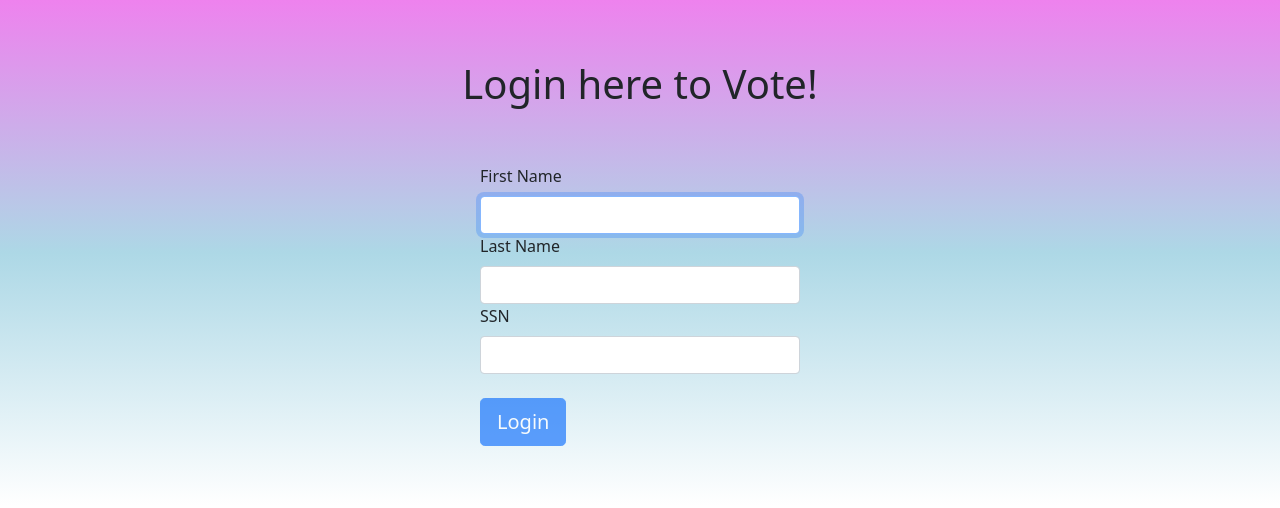
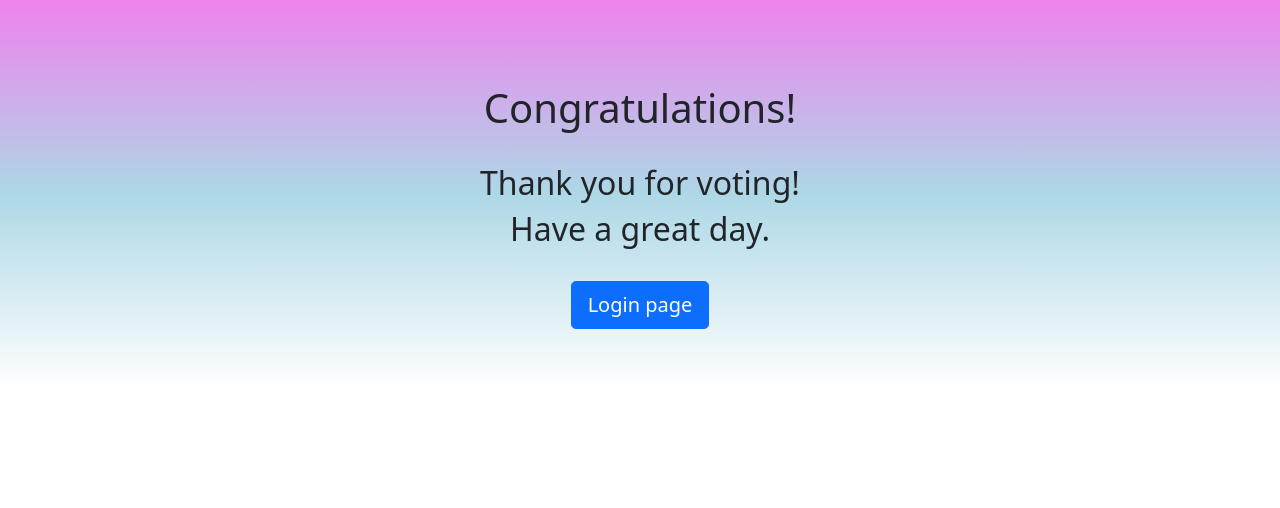
Before and after one commit to DalisaNguyen/CPSC454Project, a React (Create React App) app in the folder my-app/: page /confirmed in a window 1280 px wide. Shown: the top 508 px of the page. Built offline with nearby package versions, Linux system fonts and the light colour scheme.

Commit message:
made some minor style changes, still a work in progress. Also added code for the last page that confirms that the user voted.

```diff
--- a/my-app/src/App.js
+++ b/my-app/src/App.js
@@ -3,6 +3,8 @@ import Login from "./containers/Login/Login";
 import "./containers/Login/Login.css";
 import Candidates from "./containers/Candidates/Candidates";
 import Voted from "./containers/Voted/Voted";
+import Confirmed from "./containers/Confirmed/Confirmed";
+
 import { BrowserRouter as Router, Route, Switch } from "react-router-dom";
 
 function App() {
@@ -26,15 +28,23 @@ function App() {
       <header className="App-header">
         <Router>
           <Switch>
+
             <Route exact path="/candidates">
               <Candidates candidateNames={candidateName} handleCandidate={handleCandidate}/>
             </Route>
+
             <Route exact path="/voted">
               <Voted candidateNames={candidateName}/>
             </Route>
+
+            <Route exact path="/confirmed">
+              <Confirmed/>
+            </Route>
+
             <Route path="/">
               <Login />
             </Route>
+
           </Switch>
         </Router>
       </header>
--- a/my-app/src/containers/Candidates/Candidates.css
+++ b/my-app/src/containers/Candidates/Candidates.css
@@ -1,4 +1,4 @@
-@media all and (min-width: 480px) {
+@media all {
   .Candidates {
     background-image: linear-gradient(violet, lightblue, white);
   }
--- a/my-app/src/containers/Candidates/Candidates.js
+++ b/my-app/src/containers/Candidates/Candidates.js
@@ -1,6 +1,6 @@
 import React from "react";
 import "./Candidates.css";
-import { Card, CardGroup, ToggleButton } from "react-bootstrap";
+import { Card, ToggleButton } from "react-bootstrap";
 import Button from "react-bootstrap/Button";
 import { useHistory } from "react-router-dom";
 
@@ -57,24 +57,11 @@ export default function Candidates(props) {
 
   let history = useHistory();
 
-  const handleSubmit = (name) => {
-    // console.log(`candidate ${name}`);
-  };
-
   return (
     <div className="Candidates">
       <br />
       <h1 className="heading">Candidates</h1>
       <br />
-      {/* <ToggleButtonGroup
-                onChange={(value) => {
-                    console.log(value);
-                    handleCandidate("candidates_name", value);
-                }}
-                defaultValue={candidateNames.candidates_name}
-                name="candidates_name"
-                type="checkbox"
-        > */}
       <div
         style={{
           width: "95%",
@@ -102,7 +89,6 @@ export default function Candidates(props) {
                     <Card.Text>{candidate.description}</Card.Text>
                   </Card.Body>
                   <Card.Footer>
-                    {/* <ToggleButton id="cand1" value="cand1"/> */}
                     <ToggleButton
                       id={candidate.candidate_name}
                       value={candidate.candidate_name}
@@ -113,12 +99,6 @@ export default function Candidates(props) {
                   </Card.Footer>
                 </Card>
               </div>
-              {/* {(index + 1) % 3 === 0 && (
-                <>
-                  <br />
-                  <br />
-                </>
-              )} */}
             </>
           );
         })}
@@ -132,6 +112,8 @@ export default function Candidates(props) {
       >
         Next
       </Button>
+      <br />
+      <br />
     </div>
   );
 }
--- /dev/null
+++ b/my-app/src/containers/Confirmed/Confirmed.css
@@ -0,0 +1,15 @@
+@media all {
+  .heading{
+      text-align: center;
+  }
+
+  .subheading{
+    text-align: center;
+  }
+
+  .Confirmed{
+      padding: 60px 0;
+      background-image: linear-gradient(violet, lightblue, white);
+  }
+
+}
--- /dev/null
+++ b/my-app/src/containers/Confirmed/Confirmed.js
@@ -0,0 +1,32 @@
+import React from "react";
+import Button from "react-bootstrap/Button";
+import "./Confirmed.css";
+import {useHistory} from "react-router-dom";
+
+export default function Confirmed() {
+  let histroy = useHistory();
+
+  return (
+      <div className="Confirmed">
+        <br/>
+        <h1 className="heading"> Congratulations! </h1>
+        <br/>
+        <h2 className="subheading">Thank you for voting!</h2>
+        <h2 className="subheading">Have a great day.</h2>
+        <br/>
+
+        <div
+            style={{
+            display: "flex",
+            justifyContent: "center",
+            alignItems: "center"
+          }}
+        >
+          <Button block size="lg" type="submit" onClick={() => histroy.push("/login")}>
+              Login page
+          </Button>
+        </div>
+
+      </div>
+  );
+}
--- a/my-app/src/containers/Login/Login.css
+++ b/my-app/src/containers/Login/Login.css
@@ -1,4 +1,4 @@
-@media all and (min-width: 480px) {
+@media all {
     .Login {
       padding: 60px 0;
       background-image: linear-gradient(violet, lightblue, white);
--- /dev/null
+++ b/my-app/src/containers/Voted/Voted.css
@@ -0,0 +1,14 @@
+@media all and (min-width: 480px) {
+    .heading{
+        text-align: center;
+    }
+
+    .Voted{
+        padding: 60px 0;
+        background-image: linear-gradient(violet, lightblue, white);
+    }
+
+    .text{
+        text-align: center;
+    }
+  }
--- a/my-app/src/containers/Voted/Voted.js
+++ b/my-app/src/containers/Voted/Voted.js
@@ -1,26 +1,34 @@
-import Button from "@restart/ui/esm/Button";
+import Button from  "react-bootstrap/Button";
 import React from "react";
 import { useHistory } from "react-router-dom";
-
-
+import "./Voted.css";
 
 const Voted = (props) => {
   const {candidateNames} = props;
   let history = useHistory();
 
   return (
-    <div>
-      <h1> Displays candidate that the user voted for and contains back and submit button </h1>
-      {/* {candidateNames.candidates_name[0]} */}
-      {candidateNames}
-    <Button
-        block
-        size="lg"
-        type="submit"
-        onClick={() => history.push("/candidates")}
-      >
-        Back
-      </Button>
+    <div className="Voted">
+      <h1 className="heading"> Review your selection </h1>
+      <br/>
+      <div className="text">
+        <h4>You chose {candidateNames}. Click "Back" if you would like to choose a different candidate or click "Confirm". </h4>
+        <br/>
+        Note: You will not be able to change your vote after this.
+      </div>
+      <br />
+      <br />
+      <div style={{ display: "flex" }}>
+        <Button block size="lg" type="submit" style={{ marginRight: "auto" }}
+            onClick={() => history.push("/candidates")}>
+            Back
+        </Button>
+
+        <Button block size="lg" type="submit" style={{ marginLeft: "auto" }} className="ConfirmButton"
+            onClick={() => history.push("/confirmed")}>
+            Confirm
+        </Button>
+      </div>
     </div>
   );
 };
```
Also changed, not shown: 1 other file (tests, documents, lock files or other folders).
